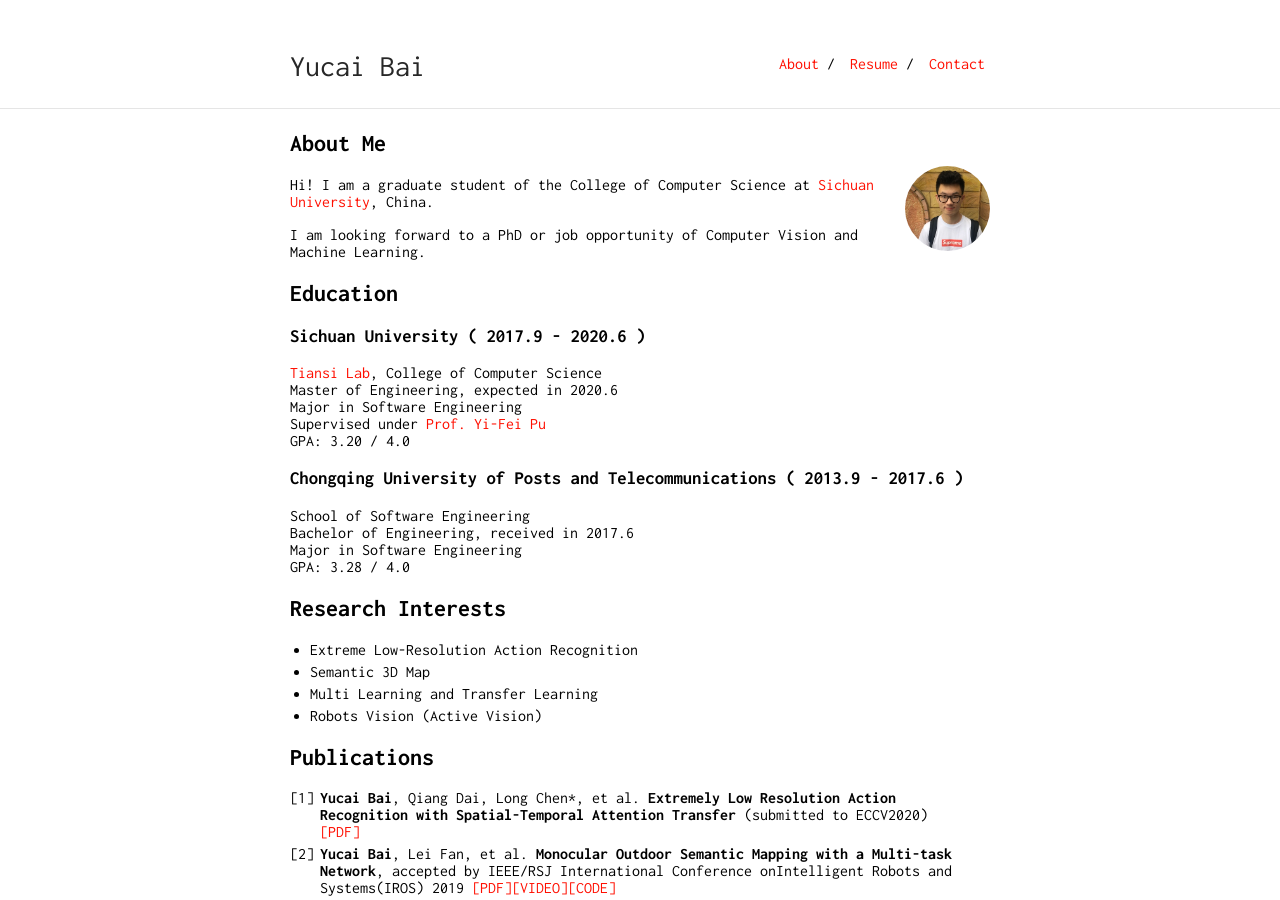
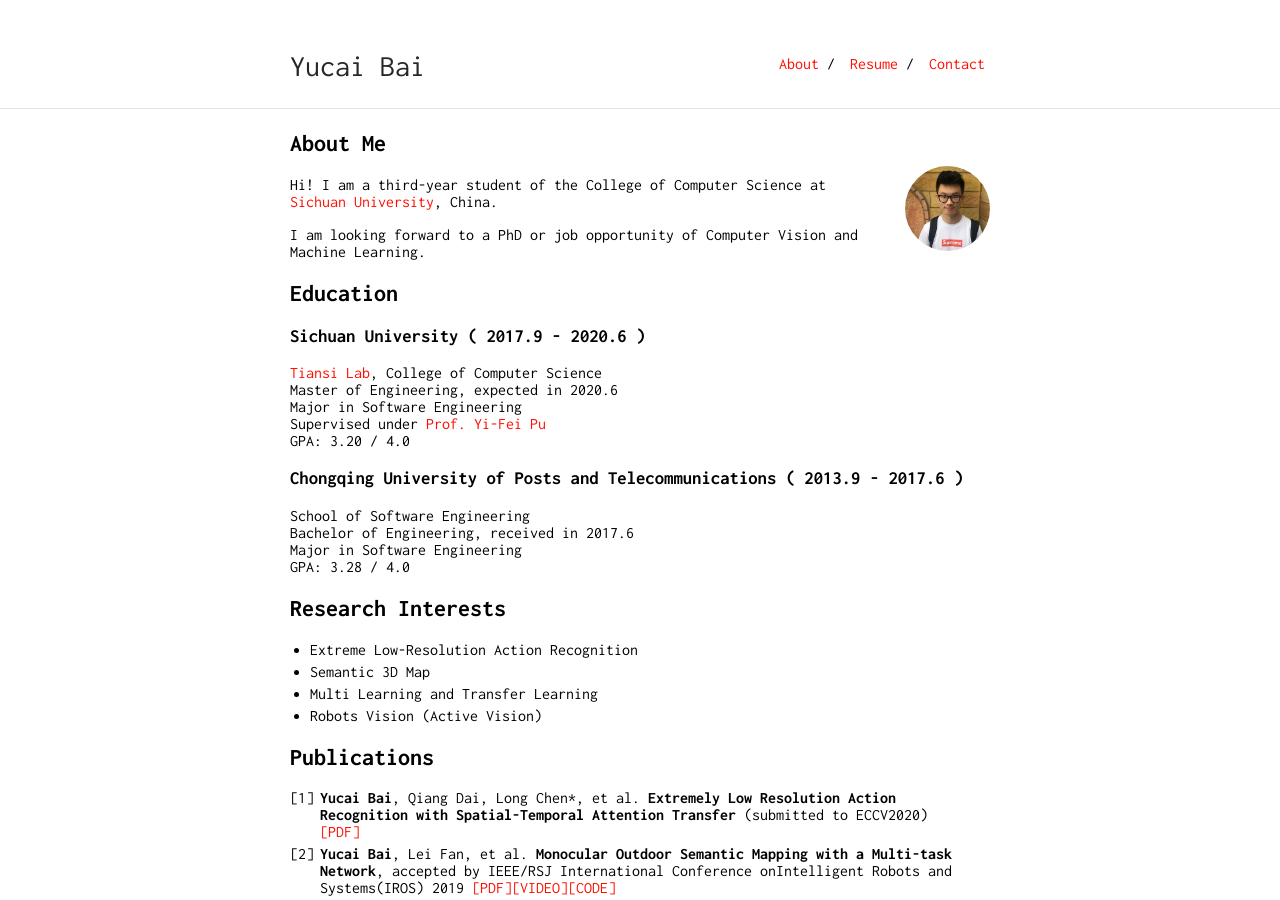
Before and after one commit to RaymondByc/raymondbyc-github.io, a Jekyll site: the page built from index.md, in a window 1280 px wide and 900 px high. Built offline with Jekyll 4.4.1, drawn with Linux system fonts in a browser that asks for light colours; our own code applies the rules of GitHub Pages for plain Markdown files.

Commit message:
fix the error about self introduction.

```diff
--- a/index.md
+++ b/index.md
@@ -6,7 +6,7 @@ layout: default
 
 <img class="profile-picture" src="portrait.jpg">
 
-Hi! I am a graduate student of the College of Computer Science at [Sichuan University](http://en.scu.edu.cn), China.
+Hi! I am a third-year student of the College of Computer Science at [Sichuan University](http://en.scu.edu.cn), China.
 
 I am looking forward to a PhD or job opportunity of Computer Vision and Machine Learning.
 
```
